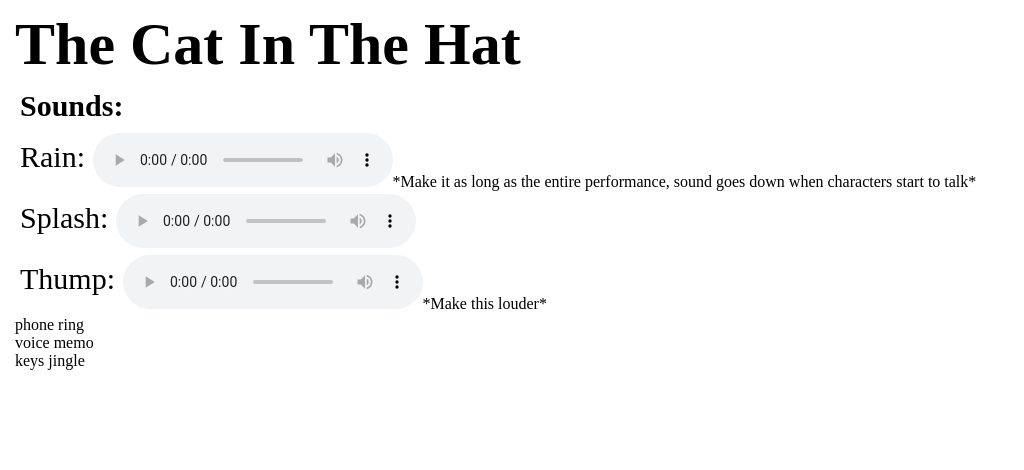
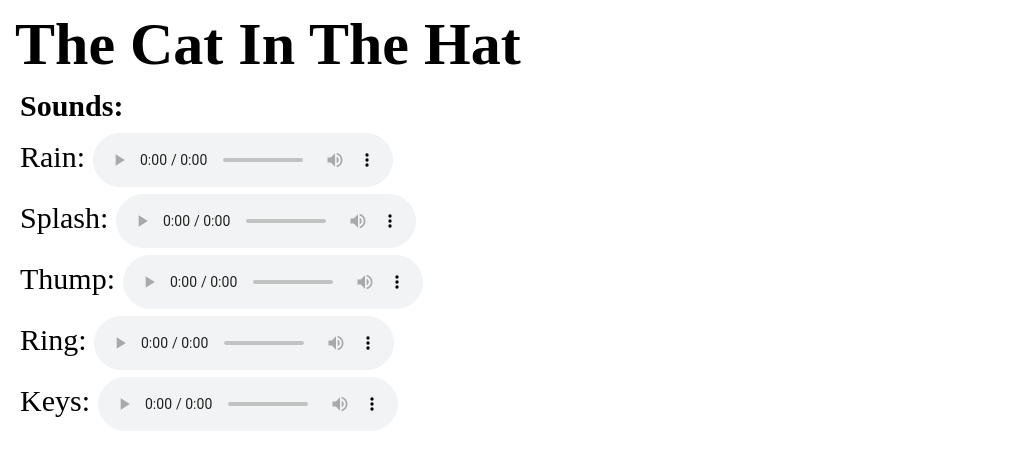
Before and after one commit to glz-diego/CatInTheHat, a plain HTML site: page index.html in a window 1280 px wide. Shown: the whole page, without its empty margins (0-1024 px from the left). Drawn offline with Linux system fonts and the light colour scheme.

Commit message:
Update index.html

```diff
--- a/index.html
+++ b/index.html
@@ -26,11 +26,10 @@
 	<h1>The Cat In The Hat</h1>
 	<h2>Sounds:</h2>
 	<!--audio-->
-	<span>Rain: </span><audio src="rain.mp3" controls></audio>*Make it as long as the entire performance, sound goes down when characters start to talk*<br>
+	<span>Rain: </span><audio src="rain.mp3" controls></audio><br>
 	<span>Splash: </span><audio src="splash.mp3" controls></audio><br>
-	<span>Thump: </span><audio src="thump.mp3" controls></audio>*Make this louder*<br>
-	phone ring<br>
-	voice memo<br>
-	keys jingle<br>
+	<span>Thump: </span><audio src="thump.mp3" controls></audio><br>
+	<span>Ring: </span><audio src="Ring.mp3" controls></audio><br>
+	<span>Keys: </span><audio src="Keys.mp3" controls></audio><br>
 </body>
 </html>
```
